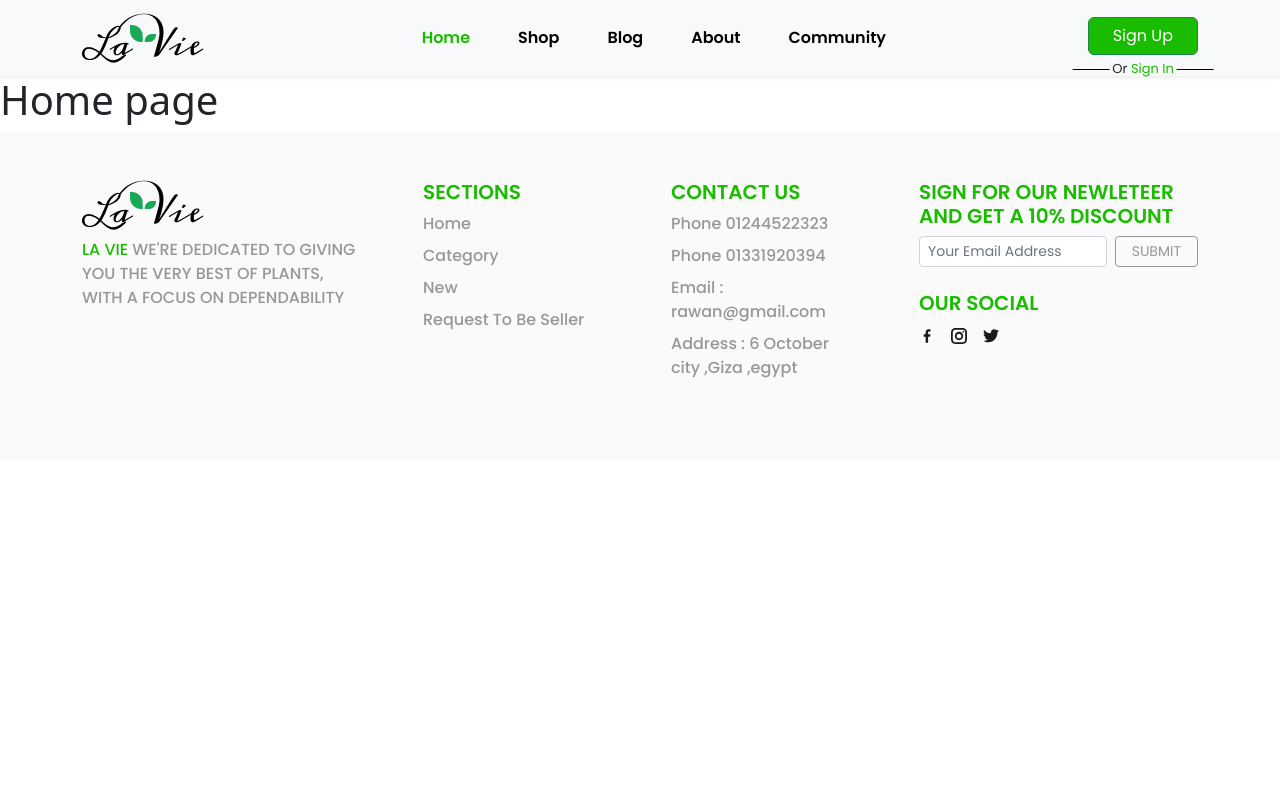
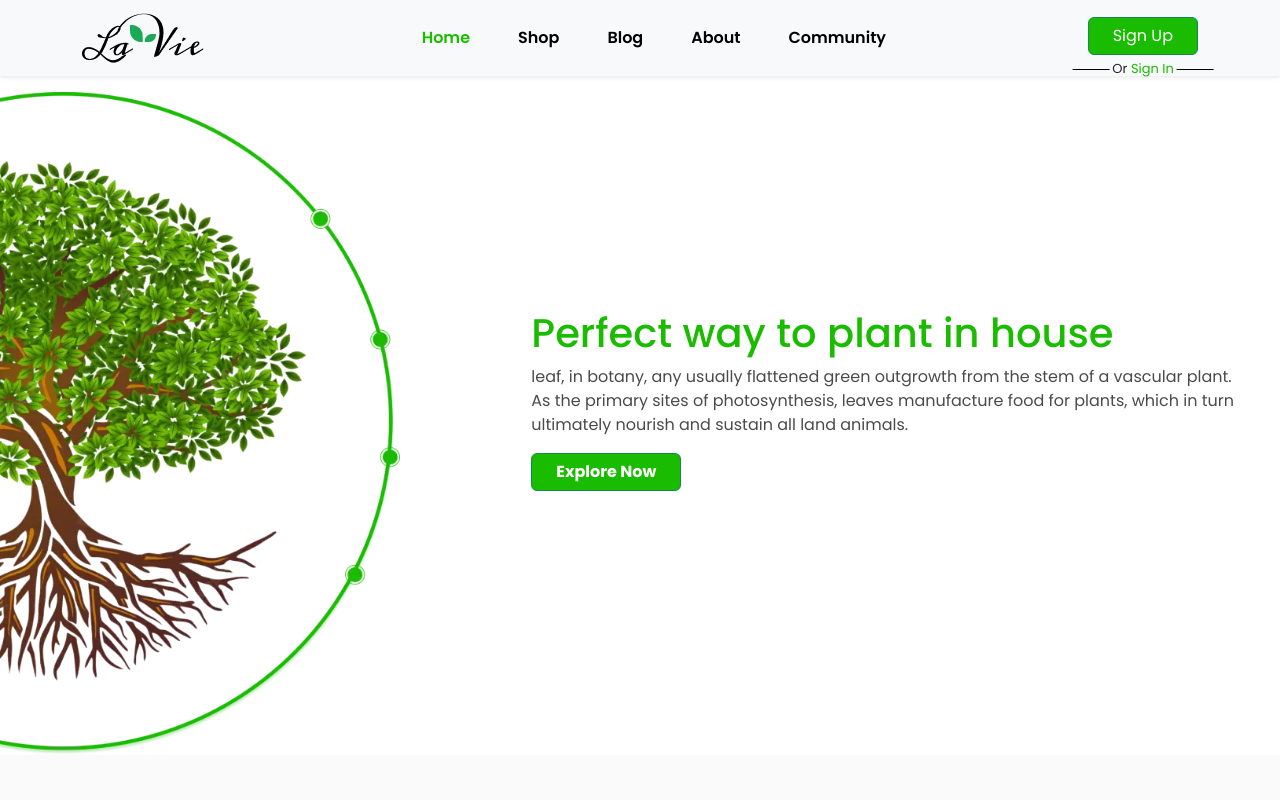
Before and after one commit to Obaadz/LaVie, a Next.js app: page / in a window 1280 px wide. Shown: the top 800 px of the page. Built offline with nearby package versions, Linux system fonts and the light colour scheme.

Commit message:
Add landing section on home screen

```diff
--- /dev/null
+++ b/components/landing/index.tsx
@@ -0,0 +1,30 @@
+import Image from "next/image";
+import big_tree from "../../images/big_tree.webp";
+import type { FC } from "react";
+import { StyledBtn, StyledLanding } from "./styles";
+
+const Landing: FC = () => {
+  return (
+    <StyledLanding>
+      <div className="row align-items-center">
+        <div className="col-5 tree d-none d-lg-block">
+          <Image src={big_tree} alt="tree" width={400} />
+        </div>
+        <div className="col px-4 px-lg-0 pe-lg-5 mb-5 text-center text-lg-start">
+          <h1>Perfect way to plant in house</h1>
+          <p>
+            leaf, in botany, any usually flattened green outgrowth from the stem
+            of a vascular plant. As the primary sites of photosynthesis, leaves
+            manufacture food for plants, which in turn ultimately nourish and
+            sustain all land animals.
+          </p>
+          <StyledBtn className="btn btn-success fw-bold px-5 px-lg-4">
+            Explore Now
+          </StyledBtn>
+        </div>
+      </div>
+    </StyledLanding>
+  );
+};
+
+export default Landing;
--- /dev/null
+++ b/components/landing/styles.js
@@ -0,0 +1,23 @@
+import styled from "styled-components";
+
+export const StyledLanding = styled.section`
+  font-family: "Poppins", sans-serif;
+  padding-top: 1rem;
+  overflow: hidden;
+
+  h1 {
+    color: rgb(var(--primary-color));
+  }
+
+  p {
+    color: #000000b5;
+    line-height: 1.5;
+  }
+`;
+
+export const StyledBtn = styled.button`
+  --bs-btn-bg: rgb(var(--primary-color));
+  --bs-btn-hover-bg: rgba(var(--primary-color), 0);
+  --bs-btn-hover-color: rgb(var(--primary-color));
+  --bs-btn-active-bg: rgb(var(--primary-color));
+`;
--- a/pages/index.tsx
+++ b/pages/index.tsx
@@ -1,10 +1,11 @@
 import Head from "next/head";
+import Landing from "../components/landing";
 import MainLayout from "../layouts/MainLayout";
 
 export default function Home() {
   return (
     <MainLayout>
-      <h1>Home page</h1>
+      <Landing />
     </MainLayout>
   );
 }
```
Also changed, not shown: images/big_tree.webp (added).
